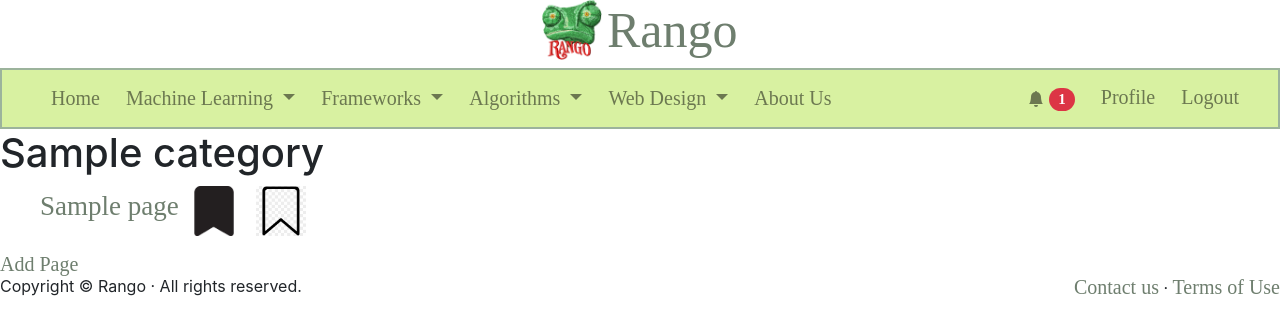
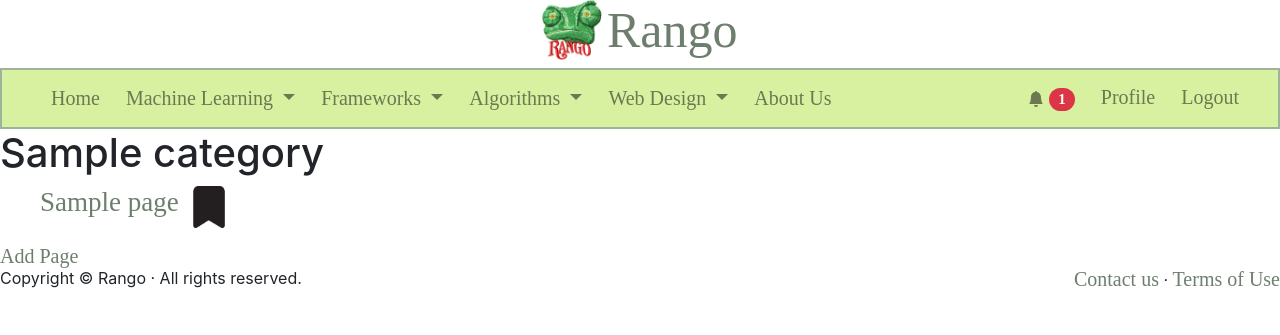
Before and after one commit to engiedinana/Rango_Project, a Django app: a page that uses templates/rango/category.html in a window 1280 px wide. Shown: the top 335 px of the page. Run offline with Django 3.2, Linux system fonts and the light colour scheme; a user stored in the database is signed in; tables that the repository leaves empty hold one stand-in row (values such as "Sample post"); some libraries are stand-ins or nearby versions.

Commit message:
UserProfile polished for favorites and show category polished with icons

```diff
--- a/static/css/base.css
+++ b/static/css/base.css
@@ -80,19 +80,19 @@ li#page{
   display:inline-block;
 }
 
-ul#parentPage button {
+ul#parentPage button,ul#favListParent button  {
   border: transparent;
   background: transparent;
   cursor:pointer;
 }
 
-ul#parentPage img {
-  width: 50px;
-  height: 50px;
+ul#parentPage img, ul#favListParent img {
+  width: 40px;
+  height: 42px;
   display: inline-block;
 }
 
-#page a{
+#page a, ul#favListParent a{
   font-size: 27px;
 }
 
--- a/templates/rango/category.html
+++ b/templates/rango/category.html
@@ -23,7 +23,7 @@
                         <button id="unsaveFavorite{{forloop.counter0}}" class="show" data-pageid="{{page.id}}">
                             <img src={% static 'images/unsaveIcon.png' %}/>
                         </button>
-                        <button id="saveFavorite{{forloop.counter0}} class="hide" data-pageid="{{page.id}}">
+                        <button id="saveFavorite{{forloop.counter0}}" class="hide" data-pageid="{{page.id}}">
                             <img src={% static 'images/saveIcon.png' %}/>
                         </button>
                         </div>
```
Also changed, not shown: static/js/rango-ajax.js (+47 -13 lines), templates/rango/profile.html (+11 -3 lines).
